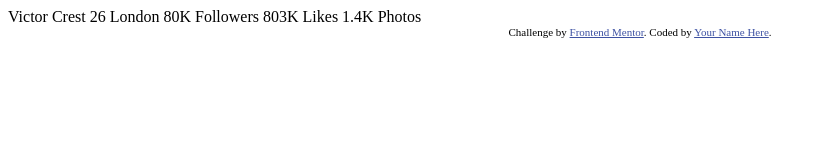
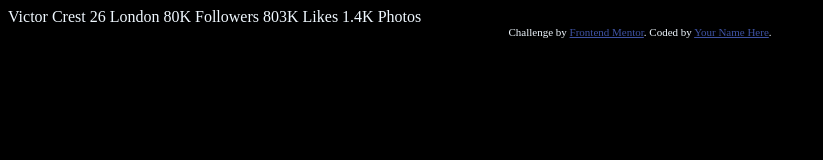
Before and after one commit to Apens/Apens.github.io, a plain HTML site: page index.html in a window 1280 px wide. Shown: the whole page, without its empty margins (0-823 px from the left). Drawn offline with Linux system fonts and the light colour scheme.

Commit message:
adding sass

```diff
--- /dev/null
+++ b/css/styles.scss
@@ -0,0 +1,4 @@
+body{
+  background-color: black;
+  color: aliceblue;
+}
--- a/index.html
+++ b/index.html
@@ -9,6 +9,7 @@
   <title>Frontend Mentor | Profile card component</title>
 
   <!-- Feel free to remove these styles or customise in your own stylesheet 👍 -->
+  <link rel="stylesheet" type="text/css" href="/css/styles.css">
   <style>
     .attribution { font-size: 11px; text-align: center; }
     .attribution a { color: hsl(228, 45%, 44%); }
```
Also changed, not shown: css/styles.css (added).
